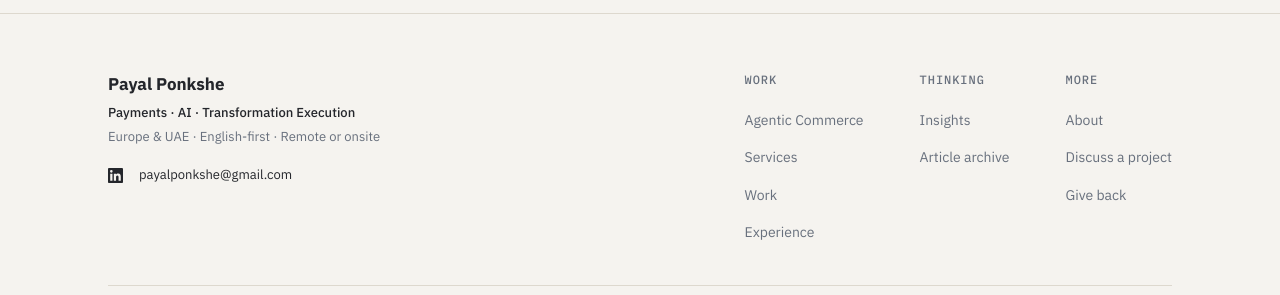
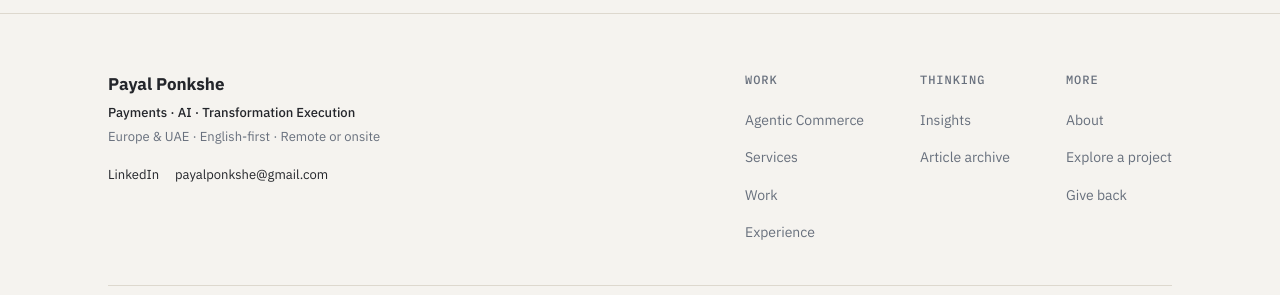
Before and after one commit to HAV-25/PPO_Portfolio, a Next.js app: page / in a window 1280 px wide. Shown: the part 6894-7189 px from the top of the page. Built offline with nearby package versions, Linux system fonts and the light colour scheme.

Commit message:
copy(footer): align project exploration CTA

```diff
--- a/src/components/layout/Footer.tsx
+++ b/src/components/layout/Footer.tsx
@@ -9,45 +9,15 @@ export default function Footer() {
             <p className="font-jakarta font-bold text-navy text-[17px]">Payal Ponkshe</p>
             <p className="font-jakarta font-medium text-navy text-[13px] mt-1 leading-[1.6]">Payments · AI · Transformation Execution</p>
             <p className="font-jakarta text-slate text-[13px] mt-1 leading-[1.6]">Europe &amp; UAE · English-first · Remote or onsite</p>
-            <div className="flex items-center gap-4 mt-4 flex-wrap">
-              <a href="https://linkedin.com/in/payalponkshe" target="_blank" rel="noopener noreferrer" className="font-jakarta text-[13px] text-navy hover:opacity-70 transition-opacity flex items-center gap-1.5" aria-label="Payal Ponkshe on LinkedIn">
-                <svg width="15" height="15" viewBox="0 0 24 24" fill="currentColor" aria-hidden="true"><path d="M20.447 20.452h-3.554v-5.569c0-1.328-.027-3.037-1.852-3.037-1.853 0-2.136 1.445-2.136 2.939v5.667H9.351V9h3.414v1.561h.046c.477-.9 1.637-1.85 3.37-1.85 3.601 0 4.267 2.37 4.267 5.455v6.286zM5.337 7.433a2.062 2.062 0 01-2.063-2.065 2.064 2.064 0 112.063 2.065zm1.782 13.019H3.555V9h3.564v11.452zM22.225 0H1.771C.792 0 0 .774 0 1.729v20.542C0 23.227.792 24 1.771 24h20.451C23.2 24 24 23.227 24 22.271V1.729C24 .774 23.2 0 22.222 0h.003z" /></svg>
-              </a>
-              <a href="mailto:payalponkshe@gmail.com" className="font-jakarta text-[13px] text-navy hover:opacity-70 transition-opacity">payalponkshe@gmail.com</a>
-            </div>
+            <div className="flex items-center gap-4 mt-4 flex-wrap"><a href="https://linkedin.com/in/payalponkshe" target="_blank" rel="noopener noreferrer" className="font-jakarta text-[13px] text-navy hover:opacity-70 transition-opacity">LinkedIn</a><a href="mailto:payalponkshe@gmail.com" className="font-jakarta text-[13px] text-navy hover:opacity-70 transition-opacity">payalponkshe@gmail.com</a></div>
           </div>
-
           <div className="flex flex-col sm:flex-row gap-8 sm:gap-14">
-            <div>
-              <p className="label-meta mb-4">Work</p>
-              <ul className="flex flex-col gap-2.5">
-                <li><Link href="/agentic-commerce" className="font-jakarta text-[14px] text-slate hover:text-navy transition-colors">Agentic Commerce</Link></li>
-                <li><Link href="/services" className="font-jakarta text-[14px] text-slate hover:text-navy transition-colors">Services</Link></li>
-                <li><Link href="/work" className="font-jakarta text-[14px] text-slate hover:text-navy transition-colors">Work</Link></li>
-                <li><Link href="/experience" className="font-jakarta text-[14px] text-slate hover:text-navy transition-colors">Experience</Link></li>
-              </ul>
-            </div>
-            <div>
-              <p className="label-meta mb-4">Thinking</p>
-              <ul className="flex flex-col gap-2.5">
-                <li><Link href="/insights" className="font-jakarta text-[14px] text-slate hover:text-navy transition-colors">Insights</Link></li>
-                <li><Link href="/articles" className="font-jakarta text-[14px] text-slate hover:text-navy transition-colors">Article archive</Link></li>
-              </ul>
-            </div>
-            <div>
-              <p className="label-meta mb-4">More</p>
-              <ul className="flex flex-col gap-2.5">
-                <li><Link href="/about" className="font-jakarta text-[14px] text-slate hover:text-navy transition-colors">About</Link></li>
-                <li><Link href="/book" className="font-jakarta text-[14px] text-slate hover:text-navy transition-colors">Discuss a project</Link></li>
-                <li><Link href="/give-back" className="font-jakarta text-[14px] text-slate hover:text-navy transition-colors">Give back</Link></li>
-              </ul>
-            </div>
+            <div><p className="label-meta mb-4">Work</p><ul className="flex flex-col gap-2.5"><li><Link href="/agentic-commerce" className="font-jakarta text-[14px] text-slate hover:text-navy transition-colors">Agentic Commerce</Link></li><li><Link href="/services" className="font-jakarta text-[14px] text-slate hover:text-navy transition-colors">Services</Link></li><li><Link href="/work" className="font-jakarta text-[14px] text-slate hover:text-navy transition-colors">Work</Link></li><li><Link href="/experience" className="font-jakarta text-[14px] text-slate hover:text-navy transition-colors">Experience</Link></li></ul></div>
+            <div><p className="label-meta mb-4">Thinking</p><ul className="flex flex-col gap-2.5"><li><Link href="/insights" className="font-jakarta text-[14px] text-slate hover:text-navy transition-colors">Insights</Link></li><li><Link href="/articles" className="font-jakarta text-[14px] text-slate hover:text-navy transition-colors">Article archive</Link></li></ul></div>
+            <div><p className="label-meta mb-4">More</p><ul className="flex flex-col gap-2.5"><li><Link href="/about" className="font-jakarta text-[14px] text-slate hover:text-navy transition-colors">About</Link></li><li><Link href="/book" className="font-jakarta text-[14px] text-slate hover:text-navy transition-colors">Explore a project</Link></li><li><Link href="/give-back" className="font-jakarta text-[14px] text-slate hover:text-navy transition-colors">Give back</Link></li></ul></div>
           </div>
         </div>
-        <div className="flex flex-col sm:flex-row sm:items-center sm:justify-between mt-10 pt-6 border-t border-rule gap-3">
-          <p className="font-jakarta text-slate text-[12px]">© 2026 Payal Ponkshe. All rights reserved.</p>
-          <span className="font-jakarta font-bold text-navy text-[13px] tracking-tight" aria-hidden="true">PP</span>
-        </div>
+        <div className="flex flex-col sm:flex-row sm:items-center sm:justify-between mt-10 pt-6 border-t border-rule gap-3"><p className="font-jakarta text-slate text-[12px]">© 2026 Payal Ponkshe. All rights reserved.</p><span className="font-jakarta font-bold text-navy text-[13px] tracking-tight" aria-hidden="true">PP</span></div>
       </div>
     </footer>
   );
```
